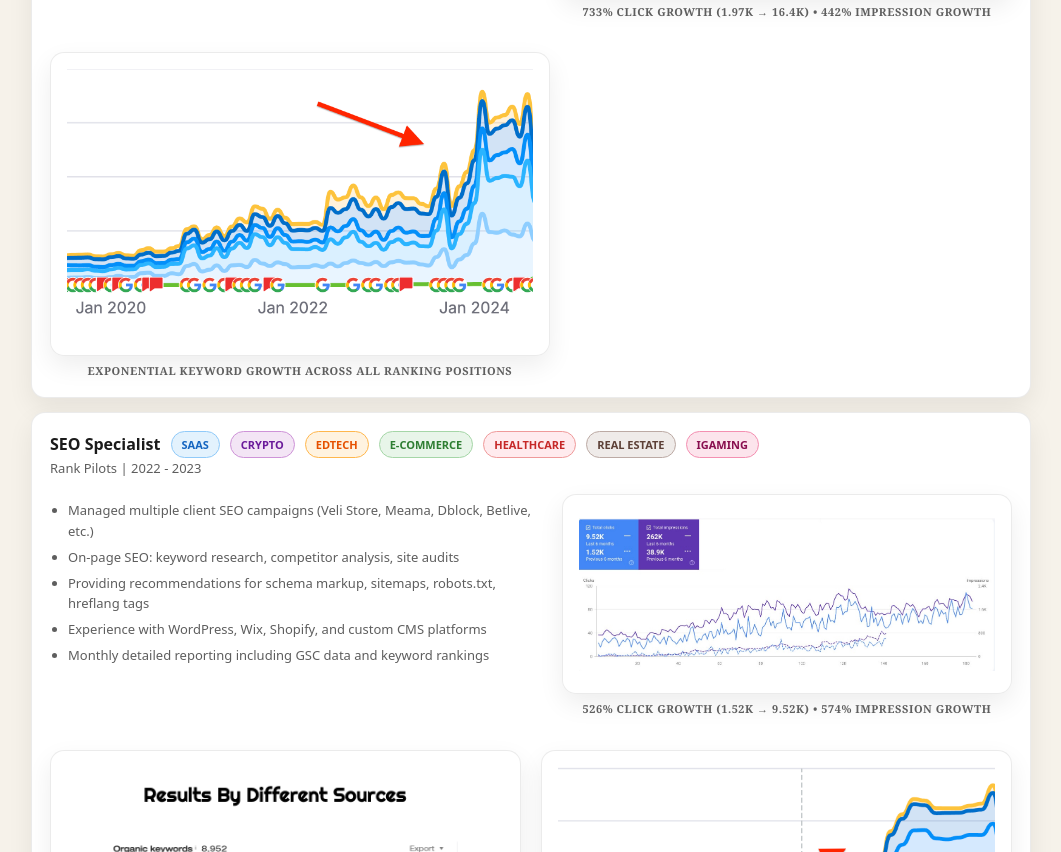
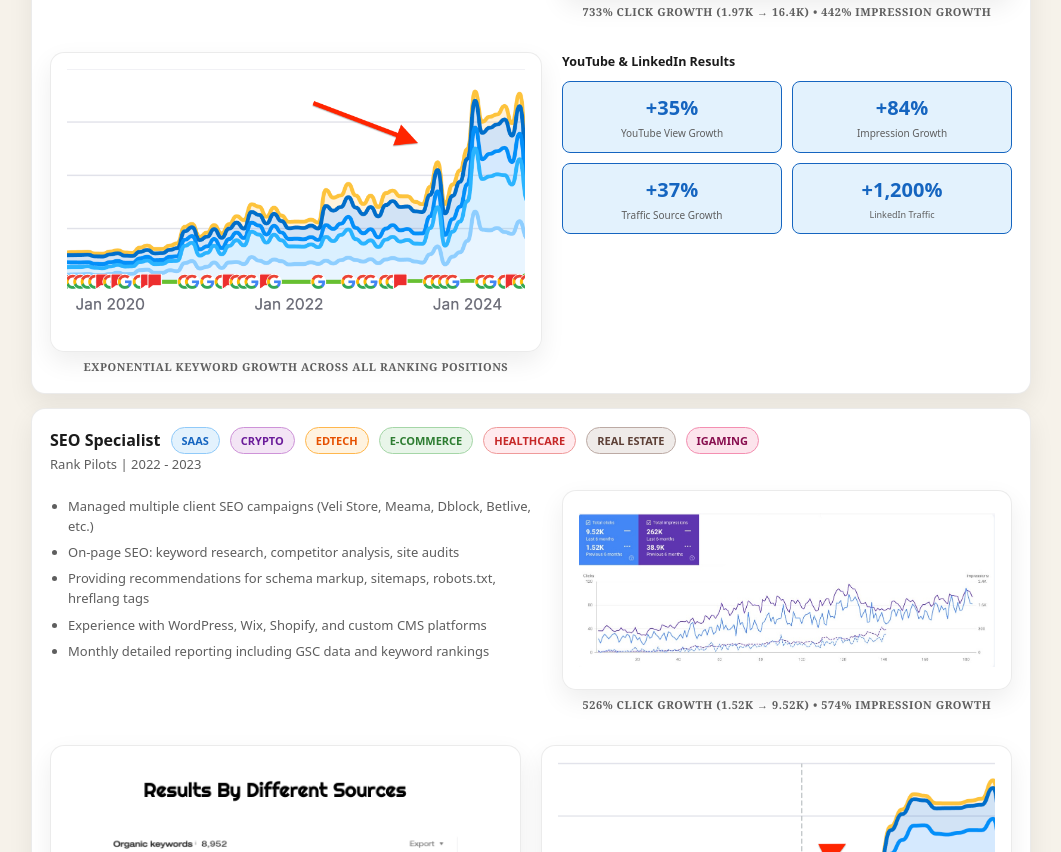
Before and after one commit to salomeinashvili/salomeinashvili.github.io, a plain HTML site: page index.html in a window 1280 px wide. Shown: the part 3199-4051 px from the top of the page, without its empty margins (109-1170 px from the left). Drawn offline with Linux system fonts and the light colour scheme.

Commit message:
Update index.html

```diff
--- a/index.html
+++ b/index.html
@@ -554,14 +554,48 @@ I've driven <strong>$500K+ in revenue</strong> from SEO, with results like <stro
 
   </div>
 
-  <!-- KEYWORD GROWTH SCREENSHOT: Full Width Below -->
-<div style="margin-top:32px; max-width:500px; margin-right:auto;">
+  <!-- SCREENSHOT 2 + METRIC BOXES: Side by Side -->
+  <div style="margin-top:32px; display:grid; grid-template-columns:1fr 450px; gap:20px; align-items:start;">
+
+    <!-- LEFT: Keyword Growth Screenshot -->
+    <div>
       <div class="shot chart">
         <img src="titans.png" alt="Titan Keyword Ranking Growth" />
       </div>
       <div style="text-align:center; font-size:11px; font-weight:bold; color:var(--muted); margin-top:6px; letter-spacing:0.05em; text-transform:uppercase;">
         Exponential keyword growth across all ranking positions
       </div>
+    </div>
+
+    <!-- RIGHT: Metric Boxes -->
+    <div>
+      <h5 style="margin:0 0 10px 0; font-size:12.5px; font-family: system-ui,-apple-system,Segoe UI,Roboto,Helvetica,Arial,sans-serif;">YouTube & LinkedIn Results</h5>
+
+      <div style="display:grid; grid-template-columns:1fr 1fr; gap:10px;">
+
+        <div style="background:#e3f2fd; border:1px solid #1565c0; border-radius:8px; padding:10px; text-align:center;">
+          <div style="font-size:20px; font-weight:700; color:#1565c0; font-family: system-ui,-apple-system,Segoe UI,Roboto,Helvetica,Arial,sans-serif;">+35%</div>
+          <div style="font-size:10px; color:var(--muted); margin-top:3px; font-family: system-ui,-apple-system,Segoe UI,Roboto,Helvetica,Arial,sans-serif;">YouTube View Growth</div>
+        </div>
+
+        <div style="background:#e3f2fd; border:1px solid #1565c0; border-radius:8px; padding:10px; text-align:center;">
+          <div style="font-size:20px; font-weight:700; color:#1565c0; font-family: system-ui,-apple-system,Segoe UI,Roboto,Helvetica,Arial,sans-serif;">+84%</div>
+          <div style="font-size:10px; color:var(--muted); margin-top:3px; font-family: system-ui,-apple-system,Segoe UI,Roboto,Helvetica,Arial,sans-serif;">Impression Growth</div>
+        </div>
+
+        <div style="background:#e3f2fd; border:1px solid #1565c0; border-radius:8px; padding:10px; text-align:center;">
+          <div style="font-size:20px; font-weight:700; color:#1565c0; font-family: system-ui,-apple-system,Segoe UI,Roboto,Helvetica,Arial,sans-serif;">+37%</div>
+          <div style="font-size:10px; color:var(--muted); margin-top:3px; font-family: system-ui,-apple-system,Segoe UI,Roboto,Helvetica,Arial,sans-serif;">Traffic Source Growth</div>
+        </div>
+
+        <div style="background:#e3f2fd; border:1px solid #1565c0; border-radius:8px; padding:10px; text-align:center;">
+          <div style="font-size:20px; font-weight:700; color:#1565c0; font-family: system-ui,-apple-system,Segoe UI,Roboto,Helvetica,Arial,sans-serif;">+1,200%</div>
+          <div style="font-size:9px; color:var(--muted); margin-top:3px; font-family: system-ui,-apple-system,Segoe UI,Roboto,Helvetica,Arial,sans-serif;">LinkedIn Traffic</div>
+        </div>
+
+      </div>
+    </div>
+
   </div>
 
 </div>
```
Lines whose indentation alone changed are shown as unchanged.
